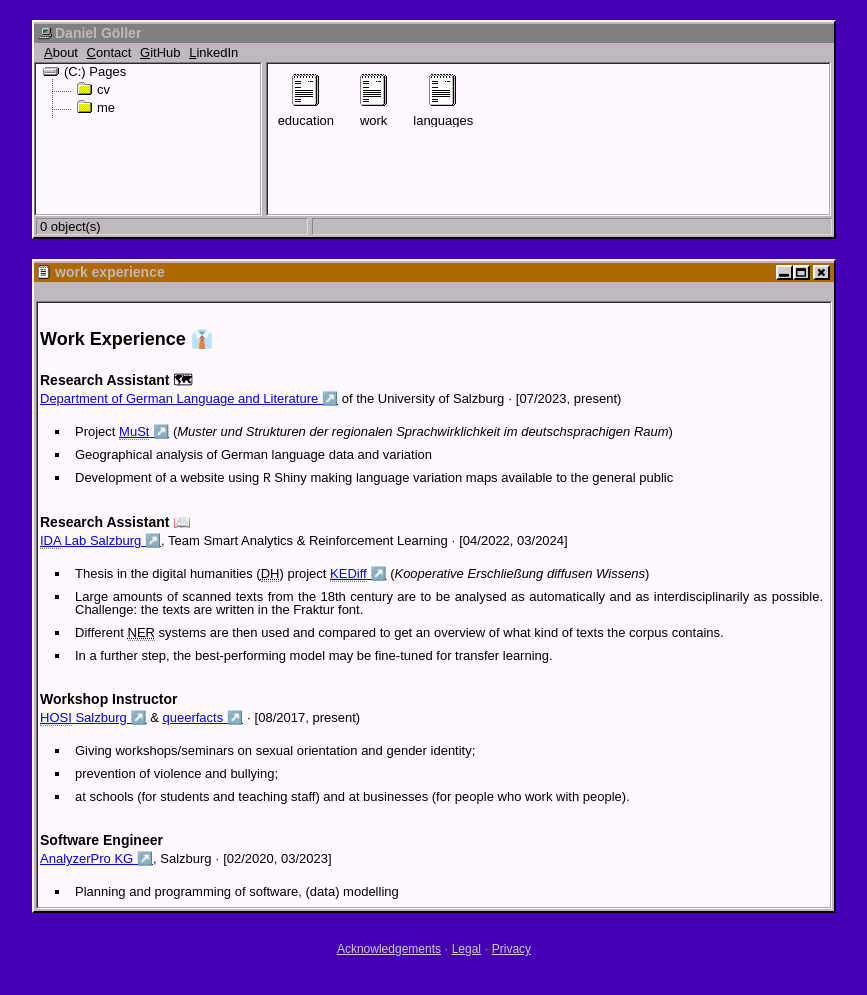
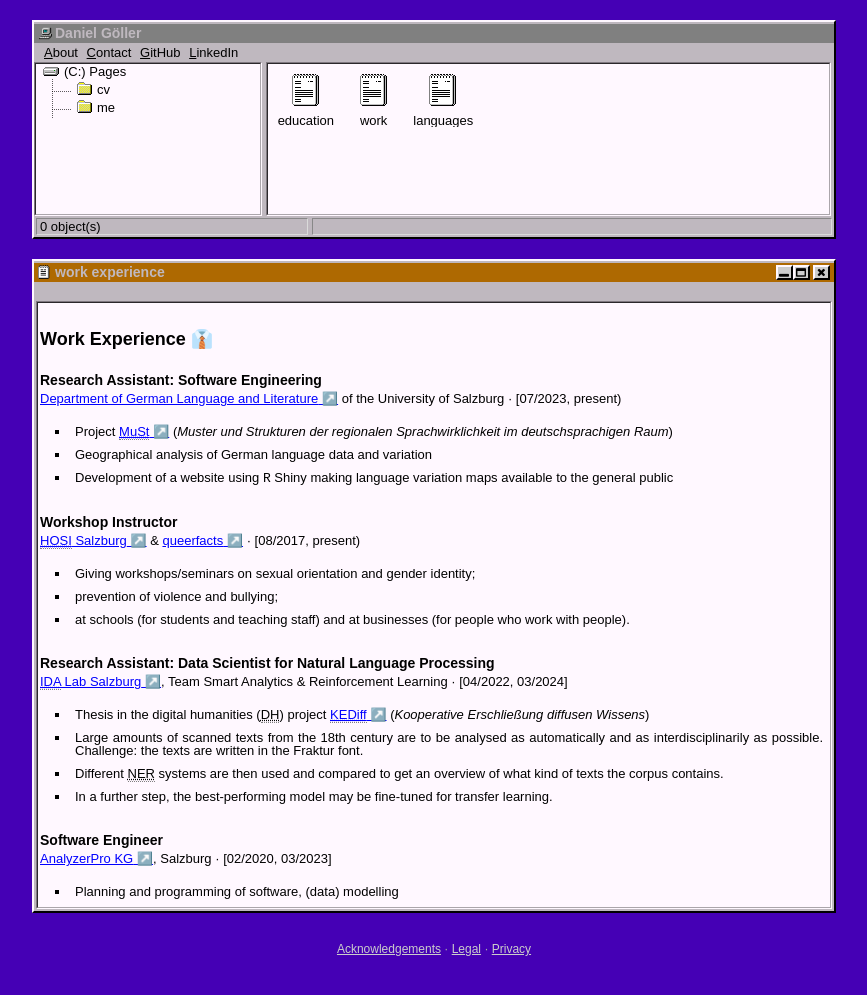
Before and after one commit to LelViLamp/LelViLamp.github.io, a Jekyll site: the page built from cv/work.html, in a window 1280 px wide. Shown: the top 995 px of the page, without its empty margins (206-1073 px from the left). Built offline with Jekyll 4.4.1, drawn with Linux system fonts in a browser that asks for light colours.

Commit message:
Update work.html

```diff
--- a/cv/work.html
+++ b/cv/work.html
@@ -9,7 +9,7 @@ author: LelViLamp
 
 <div class="timeline">
     <div>
-        <h3>Research Assistant 🗺</h3>
+        <h3>Research Assistant: Software Engineering</h3>
         <span class="company"><a href="https://www.plus.ac.at/germanistik/" target="_blank">Department of German Language and Literature</a> of the University of Salzburg</span> &middot;
         <span class="time_range">[07/2023, present)</span>
         <p>
@@ -17,20 +17,6 @@ author: LelViLamp
                 <li>Project <a href="https://www.plus.ac.at/germanistik/forschung/muster-und-strukturen-der-regionalen-sprachwirklichkeit/" target="_blank"><abbr lang="de" title="Muster und Strukturen der regionalen Sprachwirklichkeit im deutschsprachigen Raum">MuSt</abbr></a> (<em lang="de">Muster und Strukturen der regionalen Sprachwirklichkeit im deutschsprachigen Raum</em>)</li>
                 <li>Geographical analysis of German language data and variation</li>
                 <li>Development of a website using <span style="font-family: 'Courier New', Courier, monospace;">R</span> Shiny making language variation maps available to the general public</li>
-            </ul>
-        </p>
-    </div>
-
-    <div>
-        <h3>Research Assistant 📖</h3>
-        <span class="company"><a href="https://www.plus.ac.at/aihi/der-fachbereich/ida-lab/?lang=en" target="_blank"><abbr title="Intelligent Data Analysis">IDA</abbr> Lab Salzburg</a>, Team Smart Analytics &amp; Reinforcement Learning</span> &middot;
-        <span class="time_range">[04/2022, 03/2024]</span>
-        <p>
-            <ul>
-                <li>Thesis in the digital humanities (<abbr title="Digital Humanities">DH</abbr>) project <a href="https://www.plus.ac.at/germanistik/forschung/kooperative-erschliessung-diffusen-wissens/" target="_blank"><abbr lang="de" title="Kooperative Erschlie&szlig;ung diffusen Wissens">KEDiff</abbr></a> (<em lang="de">Kooperative Erschlie&szlig;ung diffusen Wissens</em>)</li>
-                <li>Large amounts of scanned texts from the 18<sup>th</sup> century are to be analysed as automatically and as interdisciplinarily as possible. Challenge: the texts are written in the Fraktur font.</li>
-                <li>Different <abbr title="Named Entity Recognition">NER</abbr> systems are then used and compared to get an overview of what kind of texts the corpus contains.</li>
-                <li>In a further step, the best-performing model may be fine-tuned for transfer learning.</li>
             </ul>
         </p>
     </div>
@@ -45,6 +31,20 @@ author: LelViLamp
                 <li>Giving workshops/seminars on sexual orientation and gender identity;</li>
                 <li>prevention of violence and bullying;</li>
                 <li>at schools (for students and teaching staff) and at businesses (for people who work with people).</li>
+            </ul>
+        </p>
+    </div>
+
+    <div>
+        <h3>Research Assistant: Data Scientist for Natural Language Processing</h3>
+        <span class="company"><a href="https://www.plus.ac.at/aihi/der-fachbereich/ida-lab/?lang=en" target="_blank"><abbr title="Intelligent Data Analysis">IDA</abbr> Lab Salzburg</a>, Team Smart Analytics &amp; Reinforcement Learning</span> &middot;
+        <span class="time_range">[04/2022, 03/2024]</span>
+        <p>
+            <ul>
+                <li>Thesis in the digital humanities (<abbr title="Digital Humanities">DH</abbr>) project <a href="https://www.plus.ac.at/germanistik/forschung/kooperative-erschliessung-diffusen-wissens/" target="_blank"><abbr lang="de" title="Kooperative Erschlie&szlig;ung diffusen Wissens">KEDiff</abbr></a> (<em lang="de">Kooperative Erschlie&szlig;ung diffusen Wissens</em>)</li>
+                <li>Large amounts of scanned texts from the 18<sup>th</sup> century are to be analysed as automatically and as interdisciplinarily as possible. Challenge: the texts are written in the Fraktur font.</li>
+                <li>Different <abbr title="Named Entity Recognition">NER</abbr> systems are then used and compared to get an overview of what kind of texts the corpus contains.</li>
+                <li>In a further step, the best-performing model may be fine-tuned for transfer learning.</li>
             </ul>
         </p>
     </div>
```
